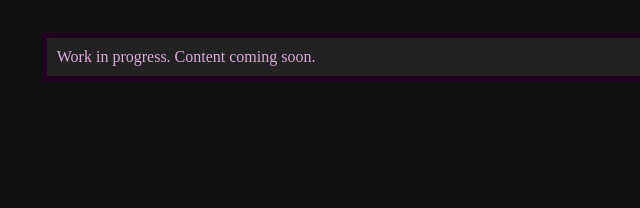
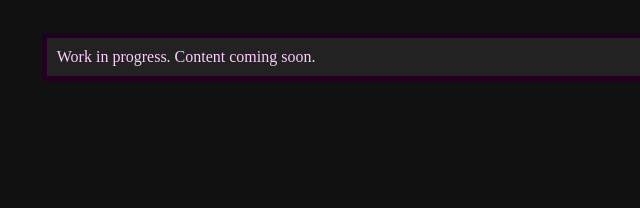
Before and after one commit to hboortz/hboortz.github.io, a plain HTML site: page index.html in a window 1280 px wide. Shown: the part 185-393 px from the top of the page, 204-844 px from the left. Drawn offline with Linux system fonts and the light colour scheme.

Commit message:
tweaking font color

```diff
--- a/style.css
+++ b/style.css
@@ -24,7 +24,7 @@ h1, h2 {
 }
 
 #body {
-    color: #DDAADD;
+    color: #FFCCFF;
     background-color: #222222;
     border: 5px solid #220022;
     padding: 10px;
```
